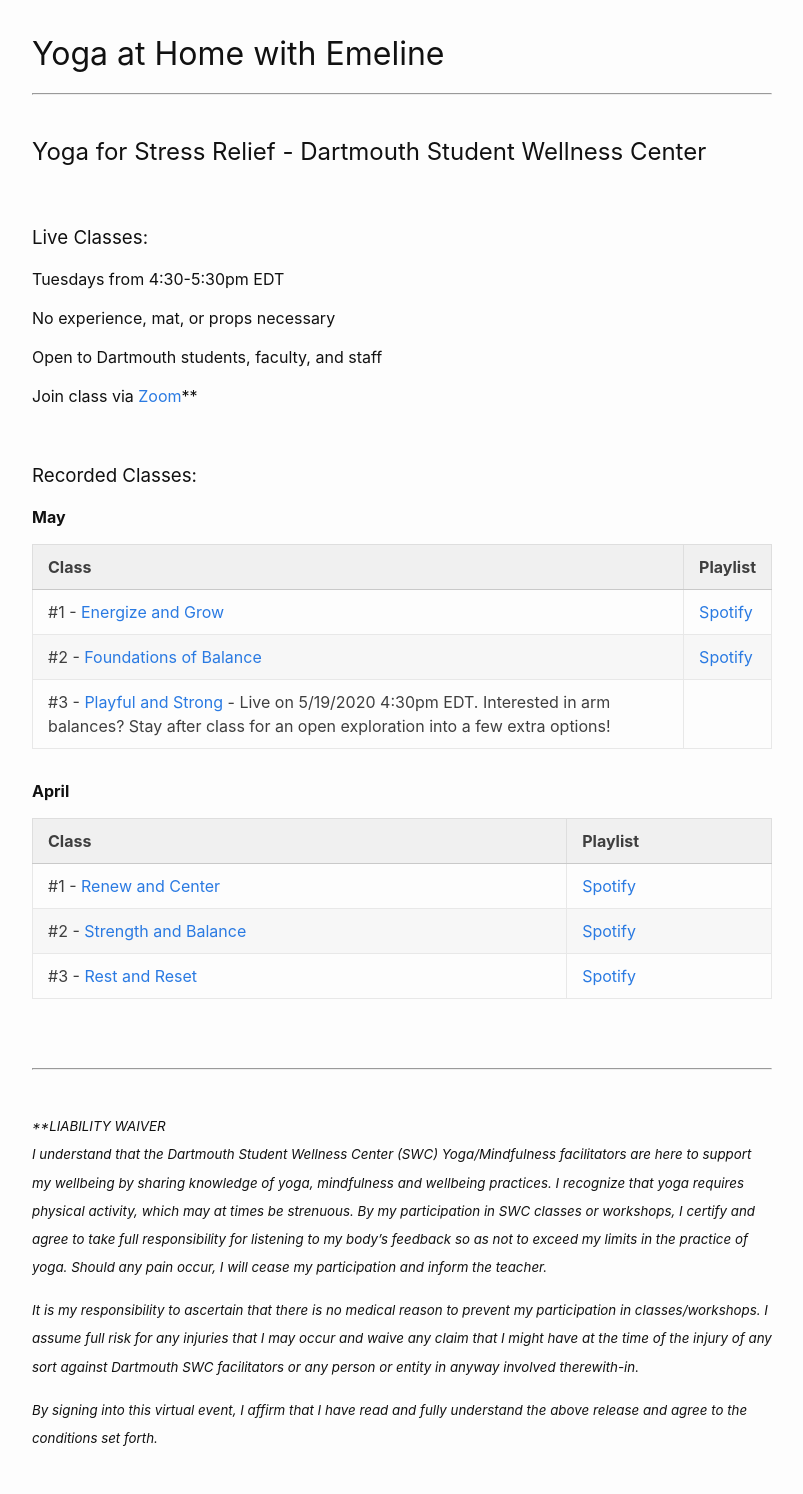
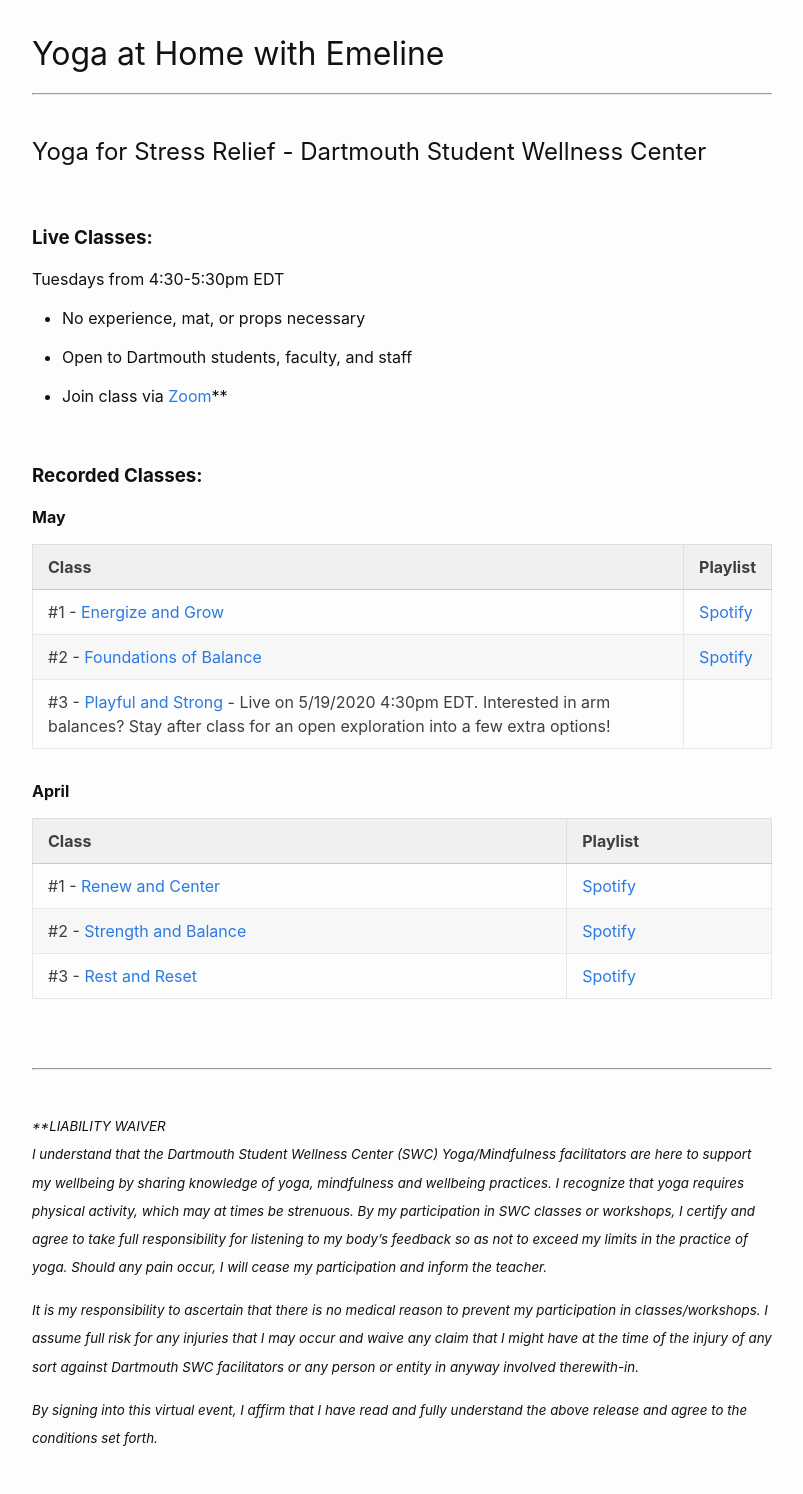
Before and after one commit to emelineclarke/yoga, a Jekyll site: the page built from index.markdown, in a window 1280 px wide. Shown: the whole page, without its empty margins (238-1041 px from the left). Built offline with Jekyll 4.4.1, drawn with Linux system fonts in a browser that asks for light colours.

Commit message:
more formatting

```diff
--- a/index.markdown
+++ b/index.markdown
@@ -7,18 +7,18 @@ layout: home
 <br/>
 ## Yoga for Stress Relief - Dartmouth Student Wellness Center
 <br/>
-### Live Classes:
+### <strong>Live Classes:</strong>
 
 Tuesdays from 4:30-5:30pm EDT
 
-No experience, mat, or props necessary
+- No experience, mat, or props necessary
 
-Open to Dartmouth students, faculty, and staff
+- Open to Dartmouth students, faculty, and staff
 
-Join class via [Zoom](https://dartmouth.zoom.us/j/757625459/)**
+- Join class via [Zoom](https://dartmouth.zoom.us/j/757625459/)**
 
 <br/>
-### Recorded Classes:
+### <strong>Recorded Classes:</strong>
 
 <strong>May</strong>
 
```
